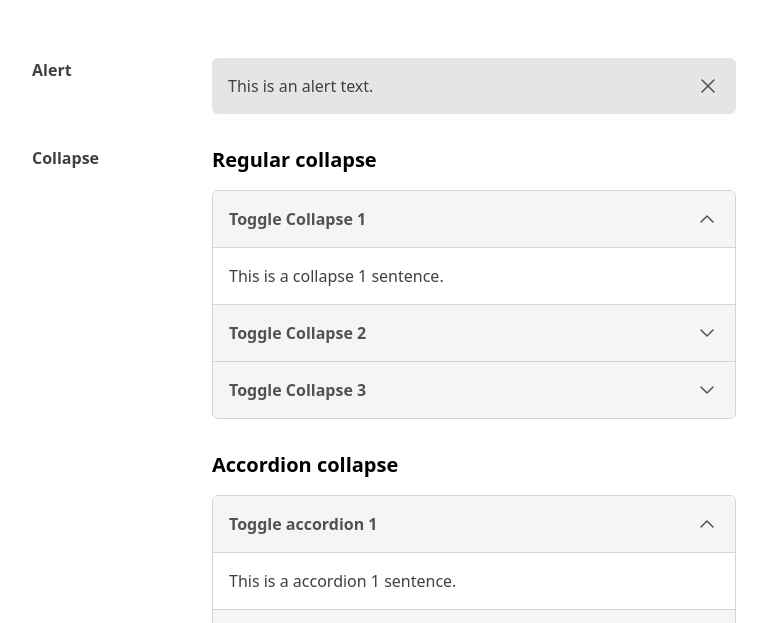
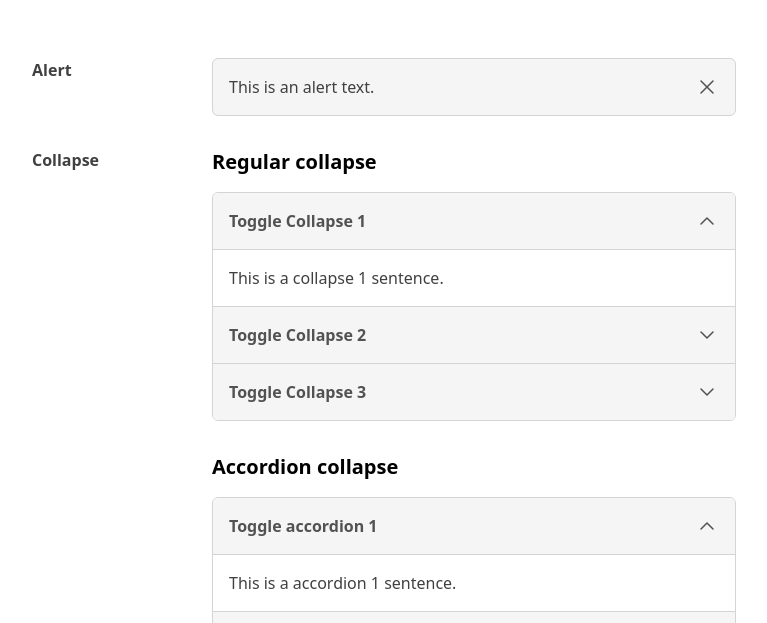
Before and after one commit to mkfizi/components-alpinejs, a website: page index.html in a window 1280 px wide. Shown: the part 174-797 px from the top of the page, without its empty margins (256-1023 px from the left). Drawn offline with nearby package versions, Linux system fonts and the light colour scheme.

Commit message:
Revise alert component appearance

```diff
--- a/index.html
+++ b/index.html
@@ -79,7 +79,7 @@
                 <div class="grid gap-4 sm:grid-cols-3 lg:grid-cols-4">
                     <p class="text-base font-bold text-neutral-700 dark:text-neutral-300">Alert</p>
                     <div class="col-span-2 sm:col-span-3">
-                        <div id="alert" class="items-center gap-4 p-4 rounded-md bg-neutral-200 dark:bg-neutral-700" aria-hidden="false"
+                        <div id="alert" class="items-center gap-4 p-4 border rounded-md bg-neutral-100 dark:bg-neutral-800 border-neutral-300 dark:border-neutral-700" aria-hidden="false"
                             x-data="{ isClose: false }"
                             :class="isClose ? 'hidden invisible': 'flex'"
                             :aria-hidden="isClose ? true : false"
```
Also changed, not shown: src/css/app.css.
